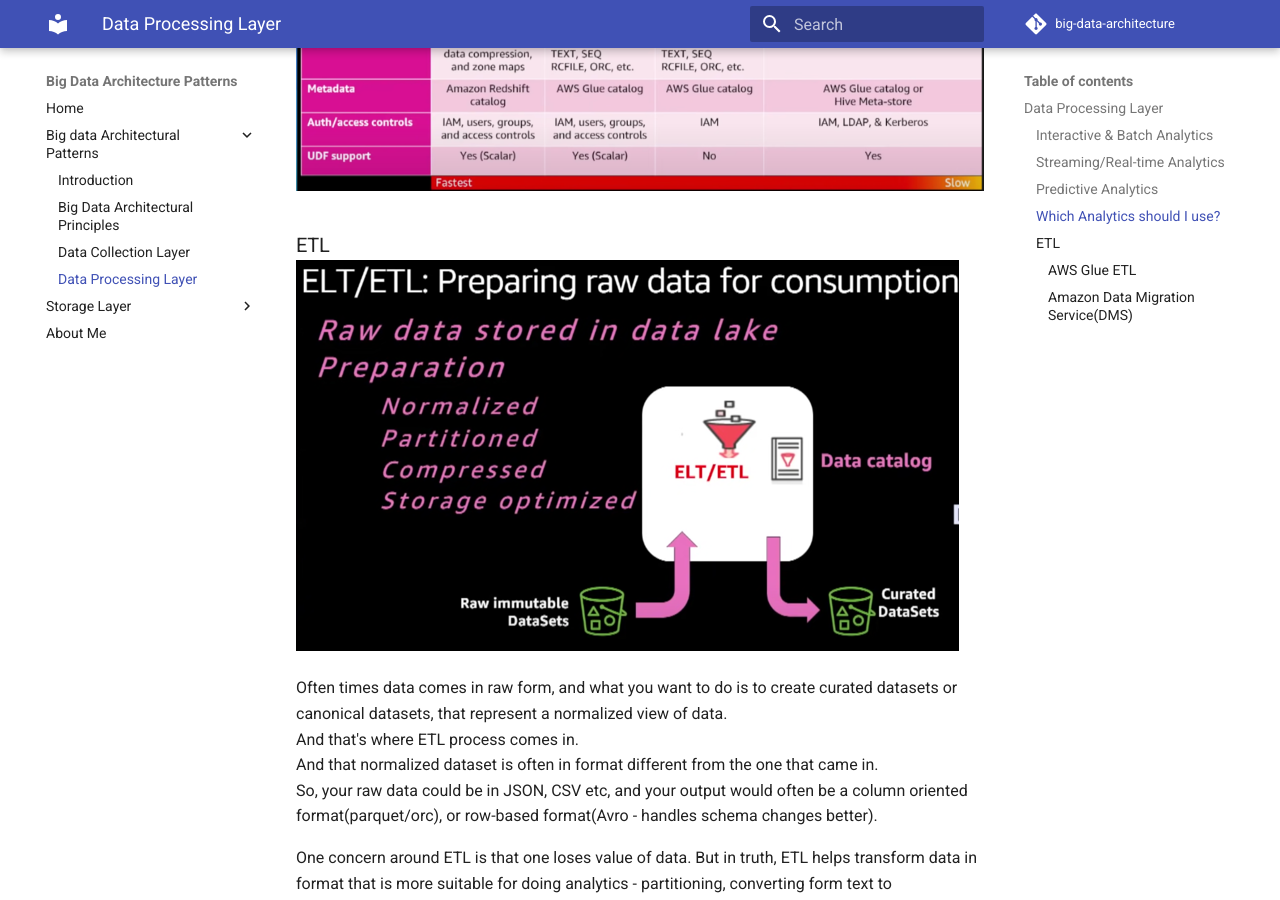
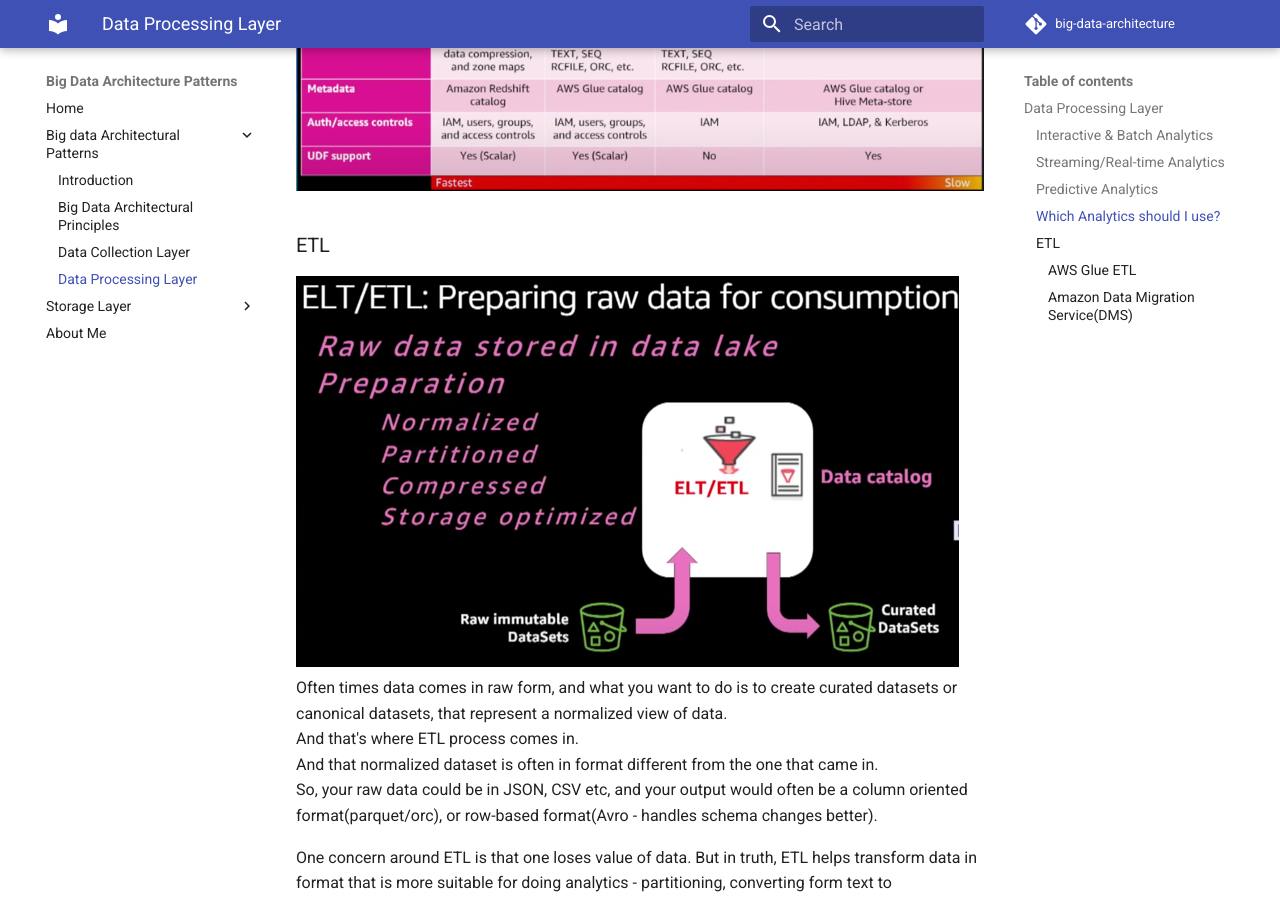
Before and after one commit to kushal-luthra/big-data-architecture, an MkDocs documentation site: the page built from docs/Big-data-architectural-patterns/Big-data-architectural-patterns-4.md, in a window 1280 px wide and 900 px high, scrolled down 5577 px. Built offline with MkDocs 1.6.1 and Material for MkDocs 9.7.7, drawn with Linux system fonts in a browser that asks for light colours; comment, search, counter and statistics services are not loaded.

```diff
--- a/docs/Big-data-architectural-patterns/Big-data-architectural-patterns-4.md
+++ b/docs/Big-data-architectural-patterns/Big-data-architectural-patterns-4.md
@@ -106,7 +106,8 @@ It can be batch or streaming. <br>
 ![img_5.png](images/img_23.png)
 
 
-### ETL![img.png](images/img_24.png)
+### ETL
+![img.png](images/img_24.png)
 Often times data comes in raw form, and what you want to do is to create curated datasets or canonical datasets, that represent a normalized view of data. <br>
 And that's where ETL process comes in. <br>
 And that normalized dataset is often in format different from the one that came in. <br>
@@ -119,11 +120,11 @@ But in truth, ETL helps transform data in format that is more suitable for doing
 Below are AWS ETL options. <br>
 ![img_1.png](images/img_25.png)<br>
 
-##### AWS Glue ETL
+#### AWS Glue ETL
 Allows running spark/python shell. <br>
 it is a serverless category wherein you abstract server complexity from user. <br>
 you define data processing unit and schedule those jobs to run. <br>
 
-##### Amazon Data Migration Service(DMS)
+#### Amazon Data Migration Service(DMS)
 If you want to have CDC (Change Data Capture), then Amazon Data Migration Service(DMS) is an option. <br>
 Glue isn't abl;e to do that, or you can look at CDC solution from partner services. <br>
```
